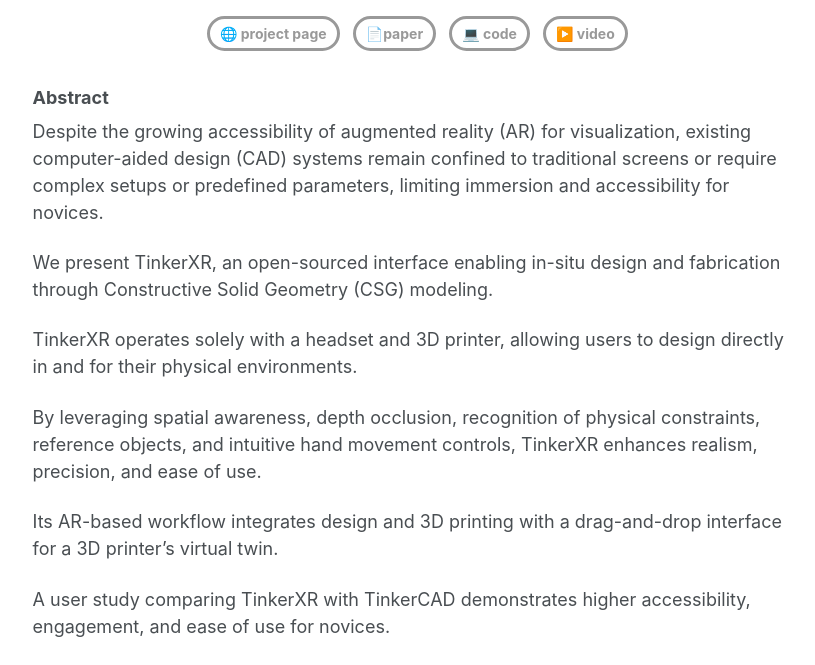
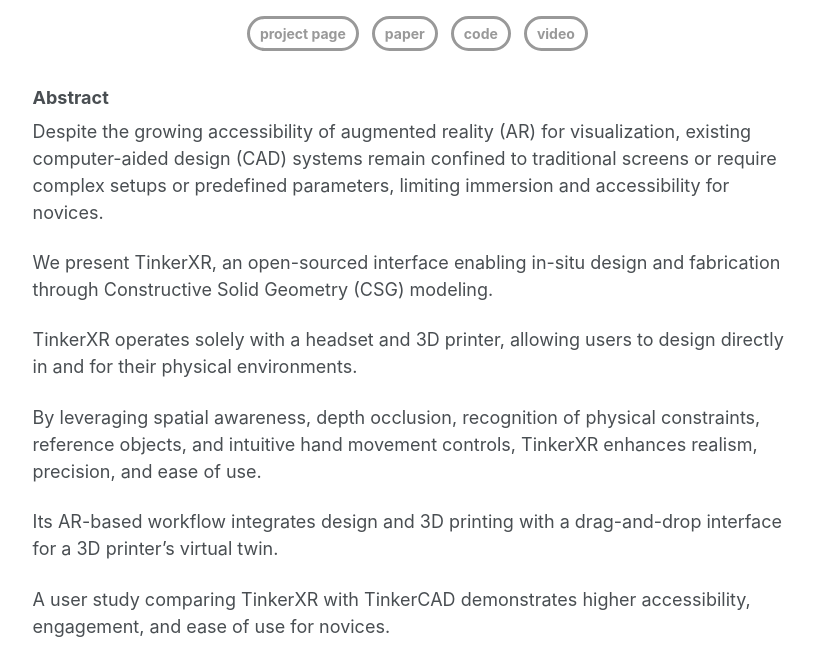
Before and after one commit to Boysle/boysle.github.io, a Jekyll site: the page built from _publications/tinkerxr.md, in a window 1280 px wide and 900 px high, scrolled down 510 px, cut to the strip 235-900 px from the top of the window. Shown: the whole strip, without its empty margins (249-1064 px from the left). Built offline with Jekyll 4.4.1, drawn with Linux system fonts in a browser that asks for light colours.

Commit message:
Update tinkerxr.md

```diff
--- a/_publications/tinkerxr.md
+++ b/_publications/tinkerxr.md
@@ -24,19 +24,19 @@ In collaboration with [Artun Akdoğan](https://www.linkedin.com/in/artun-akdogan
  <a href="https://tinkerxr.github.io/"
      style="text-decoration: none; background-color: transparent; color: #999999; padding: 4px 10px; border-radius: 25px; text-align: center; display: inline-flex; align-items: center; justify-content: center; border: 3px solid #999999; transition: 0.1s; font-size: 14px; font-weight: bold; margin-right: 8px;"
      onmouseover="this.style.color='#333333'; this.style.borderColor='#333333';"
-     onmouseout="this.style.color='#999999'; this.style.borderColor='#999999';">🌐 project page</a>
+     onmouseout="this.style.color='#999999'; this.style.borderColor='#999999';">project page</a>
 
-<a href="https://arxiv.org/pdf/2410.06113" style="text-decoration: none; background-color: transparent; color: #999999; padding: 4px 10px; border-radius: 25px; text-align: center; display: inline-flex; align-items: center; justify-content: center; border: 3px solid #999999; transition: 0.1s; font-size: 14px; font-weight: bold; margin-right: 8px;" onmouseover="this.style.color='#333333'; this.style.borderColor='#333333';" onmouseout="this.style.color='#999999'; this.style.borderColor='#999999';">📄paper</a>
+<a href="https://arxiv.org/pdf/2410.06113" style="text-decoration: none; background-color: transparent; color: #999999; padding: 4px 10px; border-radius: 25px; text-align: center; display: inline-flex; align-items: center; justify-content: center; border: 3px solid #999999; transition: 0.1s; font-size: 14px; font-weight: bold; margin-right: 8px;" onmouseover="this.style.color='#333333'; this.style.borderColor='#333333';" onmouseout="this.style.color='#999999'; this.style.borderColor='#999999';">paper</a>
 
   <a href="https://github.com/TinkerXR/TinkerXR.github.io"
      style="text-decoration: none; background-color: transparent; color: #999999; padding: 4px 10px; border-radius: 25px; text-align: center; display: inline-flex; align-items: center; justify-content: center; border: 3px solid #999999; transition: 0.1s; font-size: 14px; font-weight: bold; margin-right: 8px;"
      onmouseover="this.style.color='#333333'; this.style.borderColor='#333333';"
-     onmouseout="this.style.color='#999999'; this.style.borderColor='#999999';">💻 code</a>
+     onmouseout="this.style.color='#999999'; this.style.borderColor='#999999';">code</a>
 
   <a href="https://www.youtube.com/watch?v=vMncU4CuW0U"
      style="text-decoration: none; background-color: transparent; color: #999999; padding: 4px 10px; border-radius: 25px; text-align: center; display: inline-flex; align-items: center; justify-content: center; border: 3px solid #999999; transition: 0.1s; font-size: 14px; font-weight: bold;"
      onmouseover="this.style.color='#333333'; this.style.borderColor='#333333';"
-     onmouseout="this.style.color='#999999'; this.style.borderColor='#999999';">▶️ video</a>
+     onmouseout="this.style.color='#999999'; this.style.borderColor='#999999';">video</a>
 
 </div>
 
```
